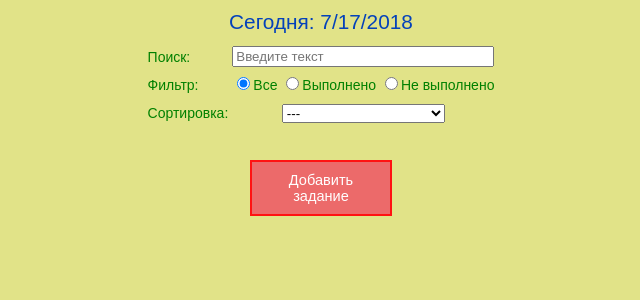
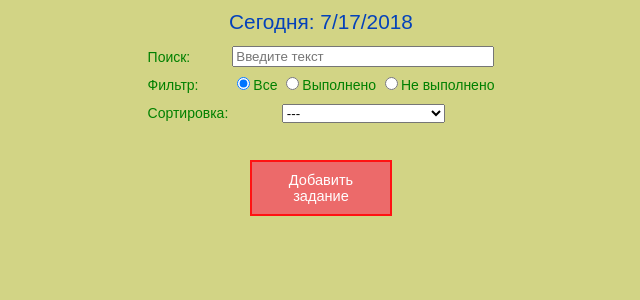
Before and after one commit to olexandr-hrytsenko/To-Do-List, a React (Create React App) app: page / in a window 1280 px wide. Shown: the top 300 px of the page, without its empty margins (319-959 px from the left). Built offline with nearby package versions, Linux system fonts and the light colour scheme.

Commit message:
edit 1/08/18 15:00

```diff
--- a/src/App.css
+++ b/src/App.css
@@ -1,5 +1,6 @@
 .App {
   text-align: center;
+  background-color:#d4d37f;
 }
 
 .App-logo {
@@ -31,6 +32,7 @@
   box-sizing: border-box;
 }
 
+
 body {
-  background-color: #e1e388;
+  background-color: #d2d485;
 }
--- a/src/Task.js
+++ b/src/Task.js
@@ -4,7 +4,6 @@ import DatePicker from 'react-datepicker'
 import moment from 'moment'
 import 'moment/locale/ru'
 import 'react-datepicker/dist/react-datepicker.css'
-import 'react-datepicker/dist/react-datepicker-cssmodules.css'
 
 const P = styled.p`
   color: ${props => (props.pColor ? 'green' : 'red')};
```
